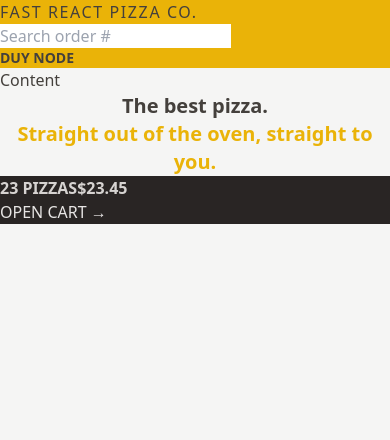
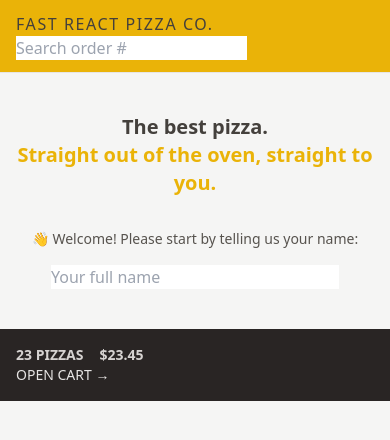
Before and after one commit to duylesales/ReactAdvance-ReactRouter-TailwindCSS-Intruct-By-JonasSchmedtnann-Udemy, a React (Vite) app: page / in a window 390 px wide. Shown: the top 440 px of the page. Built offline with nearby package versions, Linux system fonts and the light colour scheme.

Commit message:
Responsive Desgin

```diff
--- a/package.json
+++ b/package.json
@@ -26,7 +26,7 @@
     "eslint-plugin-react-refresh": "^0.4.3",
     "postcss": "^8.4.32",
     "prettier": "^3.1.0",
-    "prettier-plugin-tailwindcss": "^0.5.8",
+    "prettier-plugin-tailwindcss": "^0.5.9",
     "tailwindcss": "^3.3.6",
     "vite": "^4.4.5",
     "vite-plugin-eslint": "^1.8.1"
--- a/prettier.config.cjs
+++ b/prettier.config.cjs
@@ -1,4 +1,4 @@
 module.exports = {
-  plugins: ['prettier-plugin-tailwindcss'],
+  plugins: ["prettier-plugin-tailwindcss"],
   singleQuote: true,
 };
--- a/src/features/cart/CartOverview.jsx
+++ b/src/features/cart/CartOverview.jsx
@@ -2,8 +2,8 @@
 
 function CartOverview() {
   return (
-    <div className="bg-stone-800 uppercase text-stone-200">
-      <p className="font-semibold text-stone-300">
+    <div className="bg-stone-800 uppercase text-stone-200 px-4 py-4  sm:px-6 text-sm md:text-base">
+      <p className="font-semibold text-stone-300 space-x-4 sm:space-x-6">
         <span>23 pizzas</span>
         <span>$23.45</span>
       </p>
--- a/src/features/user/CreateUser.jsx
+++ b/src/features/user/CreateUser.jsx
@@ -9,13 +9,14 @@
 
   return (
     <form onSubmit={handleSubmit}>
-      <p>👋 Welcome! Please start by telling us your name:</p>
+      <p className='mb-4 text-sm text-stone-600 md:text-base '>👋 Welcome! Please start by telling us your name:</p>
 
       <input
         type="text"
         placeholder="Your full name"
         value={username}
         onChange={(e) => setUsername(e.target.value)}
+        className='w-72'
       />
 
       {username !== '' && (
--- a/src/features/user/Username.jsx
+++ b/src/features/user/Username.jsx
@@ -1,5 +1,5 @@
 import React from 'react';
 
 export default function Username() {
-  return <div className="text-sm font-semibold">Duy Node</div>;
+  return <div className="text-sm font-semibold hidden">Duy Node</div>;
 }
--- a/src/ui/AppLayout.jsx
+++ b/src/ui/AppLayout.jsx
@@ -15,7 +15,6 @@
       <Header />
 
       <main>
-        <h1>Content</h1>
         <Outlet />
       </main>
 
--- a/src/ui/Header.jsx
+++ b/src/ui/Header.jsx
@@ -5,7 +5,7 @@
 
 export default function Header() {
   return (
-    <header className="bg-yellow-500 uppercase">
+    <header className="bg-yellow-500 px-4 py-3 uppercase border-b border-stone-200 sm:px-6">
       <Link to="/" className="tracking-widest">
         Fast React Pizza Co.
       </Link>
--- a/src/ui/Home.jsx
+++ b/src/ui/Home.jsx
@@ -1,13 +1,16 @@
+import CreateUser from '../features/user/CreateUser'
+
 function Home() {
   return (
-    <div>
-      <h1 className="text-center text-xl font-semibold">
+    <div className="my-10 sm:my-16 text-center">
+      <h1 className="mb-8  text-xl font-semibold">
         The best pizza.
         <br />
         <span className="text-yellow-500">
           Straight out of the oven, straight to you.
         </span>
       </h1>
+      <CreateUser />
     </div>
   );
 }
```
Also changed, not shown: src/starter/userSlice.js (renamed from src/features/user/userSlice.js), 1 other file (tests, documents, lock files or other folders).
